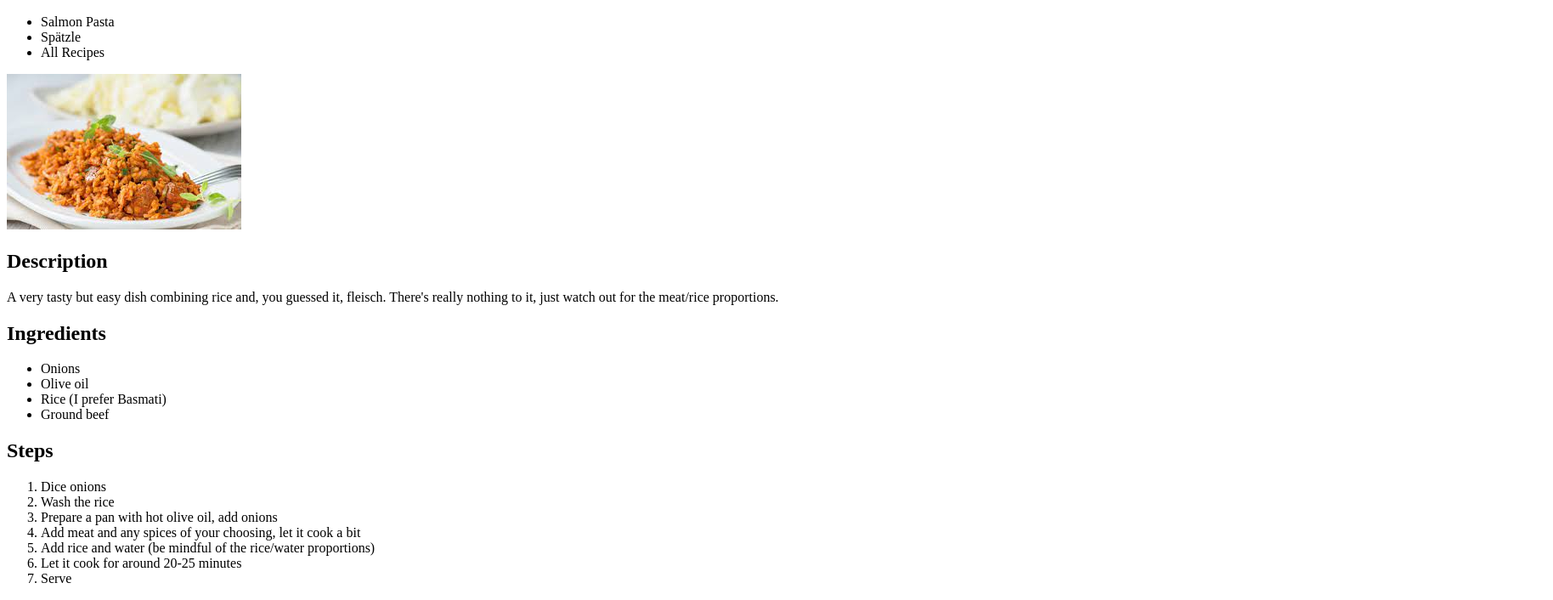
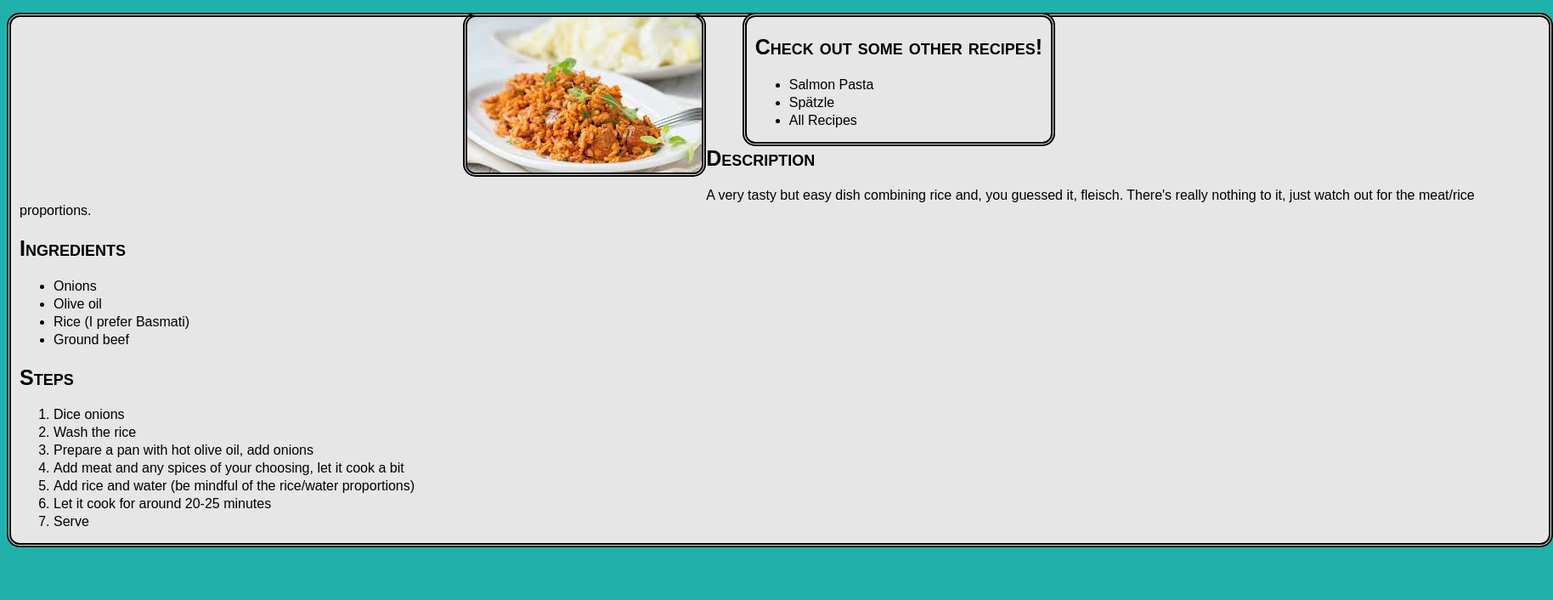
Before and after one commit to ohaiiphee/odin-recipes, a plain HTML site: page recipes/reisfleisch/reisfleisch.html in a window 1280 px wide. Shown: the part 110-816 px from the top of the page at 85% size, 1828 px wide, since content can reach past the window. Drawn offline with Linux system fonts and the light colour scheme.

Commit message:
add styling

```diff
--- a/recipes/reisfleisch/reisfleisch.html
+++ b/recipes/reisfleisch/reisfleisch.html
@@ -12,7 +12,7 @@
     <h1 class="header">Reisfleisch</h1>
 
     <div class="nav">
-        <h2>Check out some other recipes!</h2>
+        <h2 class="title">Check out some other recipes!</h2>
           <ul>
         <li>Salmon Pasta</li>
         <li>Spätzle</li>
--- a/recipes/reisfleisch/styles.css
+++ b/recipes/reisfleisch/styles.css
@@ -0,0 +1,62 @@
+body {
+    background-color: lightseagreen;
+    font-family: sans-serif;
+}
+
+.header {
+    font-size: 50px;
+    text-align: center;
+}
+
+.title {
+    font-size: 25px;
+}
+
+.header, .title {
+    font-variant: small-caps;
+}
+
+.image {
+    float: inline-start;
+    margin-left: 42.5%;
+    margin-right: auto;
+    margin-bottom: 25px;
+    max-width: fit-content;
+}
+
+.nav {
+    float: right;
+    width: fit-content;
+    height: fit-content;
+    padding-right: 10px;
+    margin-right: 30px;
+}
+
+li {
+    margin-bottom: 3px;
+}
+
+.section {
+    width: 1800px;
+    margin: auto;
+}
+
+.section, .nav {
+    background-color: rgb(230, 230, 230);
+    padding-left: 10px;
+}
+
+.image, .nav, .section {
+    border: 5px double black;
+    border-radius: 15px;
+}
+
+a:link, a:visited {
+    text-decoration: none;
+    color:black;
+}
+
+a:hover, a:active {
+    text-decoration: line-through;
+    color: black;
+}
```
